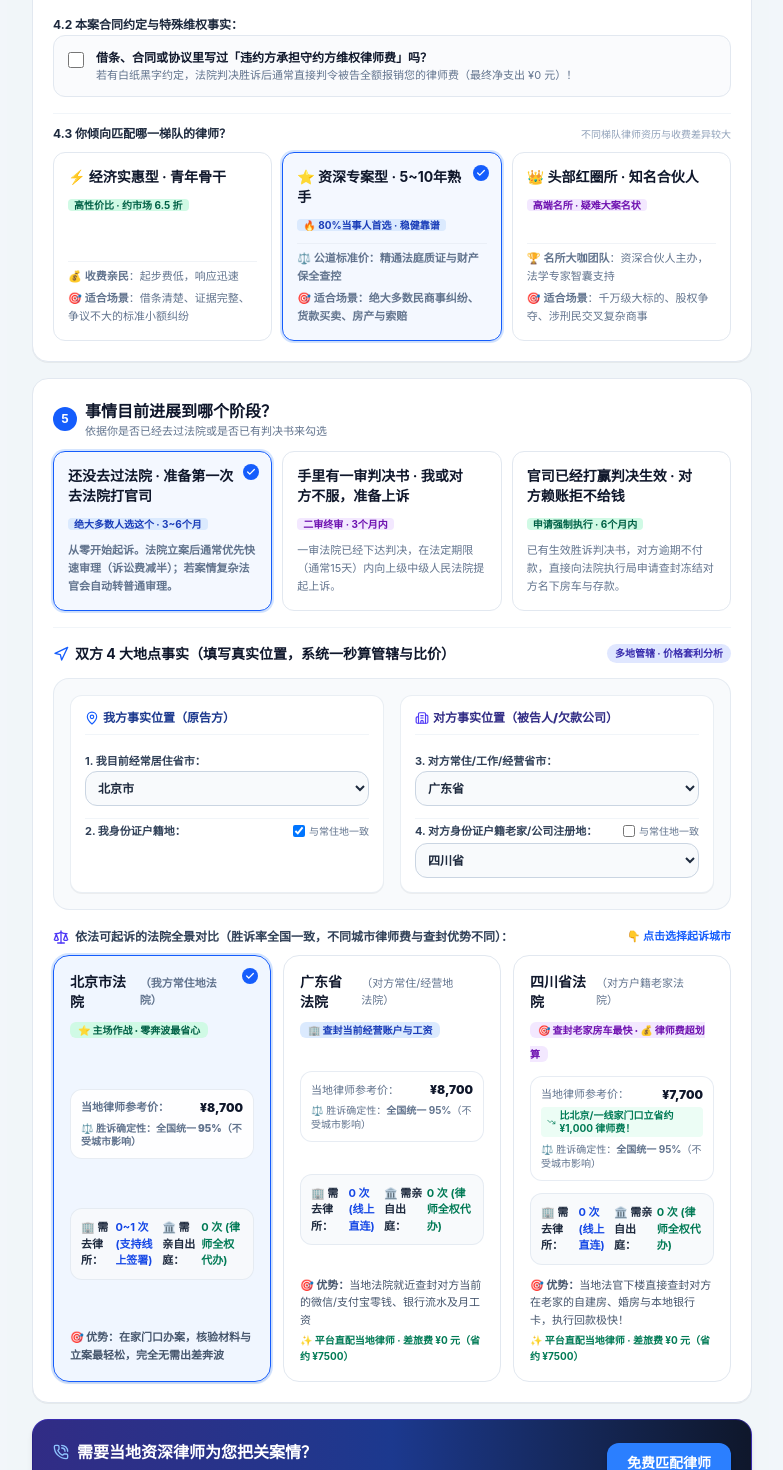
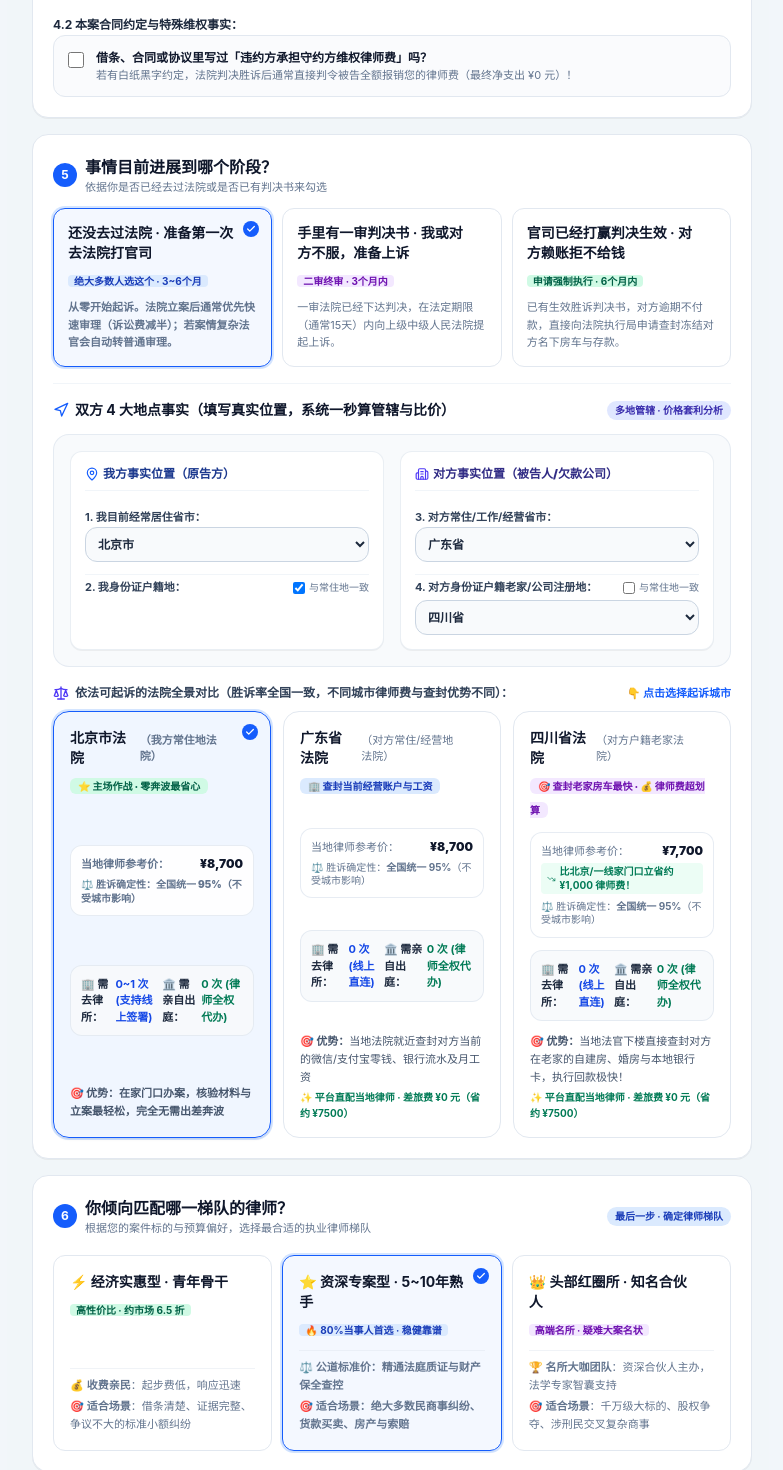
Before and after one commit to happystar216/law-price, a React (Vite) app: page / in a window 1280 px wide. Shown: the part 1360-2830 px from the top of the page, without its empty margins (248-1031 px from the left). Built offline with nearby package versions, Linux system fonts and the light colour scheme.

Commit message:
refactor: place 3-tier lawyer selection as the final step (Section 6) for logical closing before metric analysis

```diff
--- a/src/components/UserFriendlyConfigurator.tsx
+++ b/src/components/UserFriendlyConfigurator.tsx
@@ -1202,109 +1202,6 @@ export const UserFriendlyConfigurator: React.FC<UserFriendlyConfiguratorProps> =
             </div>
           )}
         </div>
-
-        {/* 4.3 律师梯队偏好（红圈大所 / 资深成熟 / 经济实惠） */}
-        <div className="pt-3 border-t border-slate-100 space-y-2.5">
-          <div className="flex items-center justify-between">
-            <label className="text-xs font-bold text-slate-800">4.3 你倾向匹配哪一梯队的律师？</label>
-            <span className="text-[10px] text-slate-400">不同梯队律师资历与收费差异较大</span>
-          </div>
-
-          <div className="grid grid-cols-1 sm:grid-cols-3 gap-2.5">
-            {/* 1. 经济实惠型 */}
-            <button
-              type="button"
-              onClick={() => onChange({ lawyerTier: 'economic' })}
-              className={`p-3.5 rounded-xl border text-left transition-all cursor-pointer relative flex flex-col justify-between space-y-2 ${
-                (input.lawyerTier || 'senior') === 'economic'
-                  ? 'border-emerald-600 bg-emerald-50/70 ring-2 ring-emerald-500/20 text-emerald-950 font-semibold shadow-xs'
-                  : 'border-slate-200 hover:border-slate-300 hover:bg-slate-50 text-slate-700'
-              }`}
-            >
-              {(input.lawyerTier || 'senior') === 'economic' && (
-                <span className="absolute top-3 right-3 w-4 h-4 rounded-full bg-emerald-600 text-white flex items-center justify-center">
-                  <Check className="w-2.5 h-2.5 stroke-[3]" />
-                </span>
-              )}
-              <div>
-                <div className="font-bold text-xs sm:text-sm text-slate-900 pr-4">
-                  ⚡ 经济实惠型 · 青年骨干
-                </div>
-                <div className="mt-1">
-                  <span className="text-[10px] px-1.5 py-0.2 rounded font-bold bg-emerald-100 text-emerald-800">
-                    高性价比 · 约市场 6.5 折
-                  </span>
-                </div>
-              </div>
-              <div className="text-[11px] text-slate-500 space-y-1 leading-relaxed border-t border-slate-200/50 pt-1.5">
-                <div>💰 <strong>收费亲民</strong>：起步费低，响应迅速</div>
-                <div>🎯 <strong>适合场景</strong>：借条清楚、证据完整、争议不大的标准小额纠纷</div>
-              </div>
-            </button>
-
-            {/* 2. 资深专案型 */}
-            <button
-              type="button"
-              onClick={() => onChange({ lawyerTier: 'senior' })}
-              className={`p-3.5 rounded-xl border text-left transition-all cursor-pointer relative flex flex-col justify-between space-y-2 ${
-                (input.lawyerTier || 'senior') === 'senior'
-                  ? 'border-blue-600 bg-blue-50/70 ring-2 ring-blue-500/20 text-blue-950 font-semibold shadow-xs'
-                  : 'border-slate-200 hover:border-slate-300 hover:bg-slate-50 text-slate-700'
-              }`}
-            >
-              {(input.lawyerTier || 'senior') === 'senior' && (
-                <span className="absolute top-3 right-3 w-4 h-4 rounded-full bg-blue-600 text-white flex items-center justify-center">
-                  <Check className="w-2.5 h-2.5 stroke-[3]" />
-                </span>
-              )}
-              <div>
-                <div className="font-bold text-xs sm:text-sm text-slate-900 pr-4">
-                  ⭐ 资深专案型 · 5~10年熟手
-                </div>
-                <div className="mt-1">
-                  <span className="text-[10px] px-1.5 py-0.2 rounded font-bold bg-blue-100 text-blue-800">
-                    🔥 80%当事人首选 · 稳健靠谱
-                  </span>
-                </div>
-              </div>
-              <div className="text-[11px] text-slate-500 space-y-1 leading-relaxed border-t border-slate-200/50 pt-1.5">
-                <div>⚖️ <strong>公道标准价</strong>：精通法庭质证与财产保全查控</div>
-                <div>🎯 <strong>适合场景</strong>：绝大多数民商事纠纷、货款买卖、房产与索赔</div>
-              </div>
-            </button>
-
-            {/* 3. 红圈知名合伙人 */}
-            <button
-              type="button"
-              onClick={() => onChange({ lawyerTier: 'elite' })}
-              className={`p-3.5 rounded-xl border text-left transition-all cursor-pointer relative flex flex-col justify-between space-y-2 ${
-                (input.lawyerTier || 'senior') === 'elite'
-                  ? 'border-purple-600 bg-purple-50/70 ring-2 ring-purple-500/20 text-purple-950 font-semibold shadow-xs'
-                  : 'border-slate-200 hover:border-slate-300 hover:bg-slate-50 text-slate-700'
-              }`}
-            >
-              {(input.lawyerTier || 'senior') === 'elite' && (
-                <span className="absolute top-3 right-3 w-4 h-4 rounded-full bg-purple-600 text-white flex items-center justify-center">
-                  <Check className="w-2.5 h-2.5 stroke-[3]" />
-                </span>
-              )}
-              <div>
-                <div className="font-bold text-xs sm:text-sm text-slate-900 pr-4">
-                  👑 头部红圈所 · 知名合伙人
-                </div>
-                <div className="mt-1">
-                  <span className="text-[10px] px-1.5 py-0.2 rounded font-bold bg-purple-100 text-purple-800">
-                    高端名所 · 疑难大案名状
-                  </span>
-                </div>
-              </div>
-              <div className="text-[11px] text-slate-500 space-y-1 leading-relaxed border-t border-slate-200/50 pt-1.5">
-                <div>🏆 <strong>名所大咖团队</strong>：资深合伙人主办，法学专家智囊支持</div>
-                <div>🎯 <strong>适合场景</strong>：千万级大标的、股权争夺、涉刑民交叉复杂商事</div>
-              </div>
-            </button>
-          </div>
-        </div>
       </section>
 
       {/* 问题 5：诉讼阶段 + 双方 4 大地点事实与智能比价管辖全景 */}
@@ -1638,6 +1535,121 @@ export const UserFriendlyConfigurator: React.FC<UserFriendlyConfiguratorProps> =
           </div>
         </div>
       </section>
+
+      {/* 问题 6：你倾向匹配哪一梯队的律师？（最后一步：选定梯队与预算方案） */}
+      <section className="bg-white rounded-2xl p-5 border border-slate-200 shadow-2xs space-y-3.5">
+        <div className="flex items-center justify-between">
+          <div className="flex items-center space-x-2">
+            <span className="w-6 h-6 rounded-full bg-blue-600 text-white text-xs font-bold flex items-center justify-center">
+              6
+            </span>
+            <div>
+              <h3 className="font-bold text-sm sm:text-base text-slate-900">
+                你倾向匹配哪一梯队的律师？
+              </h3>
+              <p className="text-[11px] text-slate-500">根据您的案件标的与预算偏好，选择最合适的执业律师梯队</p>
+            </div>
+          </div>
+          <span className="text-[10px] bg-blue-100 text-blue-800 px-2 py-0.5 rounded-full font-bold hidden sm:inline">
+            最后一步 · 确定律师梯队
+          </span>
+        </div>
+
+        <div className="grid grid-cols-1 sm:grid-cols-3 gap-2.5 pt-1">
+          {/* 1. 经济实惠型 */}
+          <button
+            type="button"
+            onClick={() => onChange({ lawyerTier: 'economic' })}
+            className={`p-4 rounded-xl border text-left transition-all cursor-pointer relative flex flex-col justify-between space-y-2.5 ${
+              (input.lawyerTier || 'senior') === 'economic'
+                ? 'border-emerald-600 bg-emerald-50/70 ring-2 ring-emerald-500/20 text-emerald-950 font-semibold shadow-xs'
+                : 'border-slate-200 hover:border-slate-300 hover:bg-slate-50 text-slate-700'
+            }`}
+          >
+            {(input.lawyerTier || 'senior') === 'economic' && (
+              <span className="absolute top-3 right-3 w-4 h-4 rounded-full bg-emerald-600 text-white flex items-center justify-center">
+                <Check className="w-2.5 h-2.5 stroke-[3]" />
+              </span>
+            )}
+            <div>
+              <div className="font-bold text-xs sm:text-sm text-slate-900 pr-4">
+                ⚡ 经济实惠型 · 青年骨干
+              </div>
+              <div className="mt-1">
+                <span className="text-[10px] px-1.5 py-0.2 rounded font-bold bg-emerald-100 text-emerald-800">
+                  高性价比 · 约市场 6.5 折
+                </span>
+              </div>
+            </div>
+            <div className="text-[11px] text-slate-500 space-y-1 leading-relaxed border-t border-slate-200/50 pt-2">
+              <div>💰 <strong>收费亲民</strong>：起步费低，响应迅速</div>
+              <div>🎯 <strong>适合场景</strong>：借条清楚、证据完整、争议不大的标准小额纠纷</div>
+            </div>
+          </button>
+
+          {/* 2. 资深专案型 */}
+          <button
+            type="button"
+            onClick={() => onChange({ lawyerTier: 'senior' })}
+            className={`p-4 rounded-xl border text-left transition-all cursor-pointer relative flex flex-col justify-between space-y-2.5 ${
+              (input.lawyerTier || 'senior') === 'senior'
+                ? 'border-blue-600 bg-blue-50/70 ring-2 ring-blue-500/20 text-blue-950 font-semibold shadow-xs'
+                : 'border-slate-200 hover:border-slate-300 hover:bg-slate-50 text-slate-700'
+            }`}
+          >
+            {(input.lawyerTier || 'senior') === 'senior' && (
+              <span className="absolute top-3 right-3 w-4 h-4 rounded-full bg-blue-600 text-white flex items-center justify-center">
+                <Check className="w-2.5 h-2.5 stroke-[3]" />
+              </span>
+            )}
+            <div>
+              <div className="font-bold text-xs sm:text-sm text-slate-900 pr-4">
+                ⭐ 资深专案型 · 5~10年熟手
+              </div>
+              <div className="mt-1">
+                <span className="text-[10px] px-1.5 py-0.2 rounded font-bold bg-blue-100 text-blue-800">
+                  🔥 80%当事人首选 · 稳健靠谱
+                </span>
+              </div>
+            </div>
+            <div className="text-[11px] text-slate-500 space-y-1 leading-relaxed border-t border-slate-200/50 pt-2">
+              <div>⚖️ <strong>公道标准价</strong>：精通法庭质证与财产保全查控</div>
+              <div>🎯 <strong>适合场景</strong>：绝大多数民商事纠纷、货款买卖、房产与索赔</div>
+            </div>
+          </button>
+
+          {/* 3. 红圈知名合伙人 */}
+          <button
+            type="button"
+            onClick={() => onChange({ lawyerTier: 'elite' })}
+            className={`p-4 rounded-xl border text-left transition-all cursor-pointer relative flex flex-col justify-between space-y-2.5 ${
+              (input.lawyerTier || 'senior') === 'elite'
+                ? 'border-purple-600 bg-purple-50/70 ring-2 ring-purple-500/20 text-purple-950 font-semibold shadow-xs'
+                : 'border-slate-200 hover:border-slate-300 hover:bg-slate-50 text-slate-700'
+            }`}
+          >
+            {(input.lawyerTier || 'senior') === 'elite' && (
+              <span className="absolute top-3 right-3 w-4 h-4 rounded-full bg-purple-600 text-white flex items-center justify-center">
+                <Check className="w-2.5 h-2.5 stroke-[3]" />
+              </span>
+            )}
+            <div>
+              <div className="font-bold text-xs sm:text-sm text-slate-900 pr-4">
+                👑 头部红圈所 · 知名合伙人
+              </div>
+              <div className="mt-1">
+                <span className="text-[10px] px-1.5 py-0.2 rounded font-bold bg-purple-100 text-purple-800">
+                  高端名所 · 疑难大案名状
+                </span>
+              </div>
+            </div>
+            <div className="text-[11px] text-slate-500 space-y-1 leading-relaxed border-t border-slate-200/50 pt-2">
+              <div>🏆 <strong>名所大咖团队</strong>：资深合伙人主办，法学专家智囊支持</div>
+              <div>🎯 <strong>适合场景</strong>：千万级大标的、股权争夺、涉刑民交叉复杂商事</div>
+            </div>
+          </button>
+        </div>
+      </section>
     </div>
   );
 };
```
